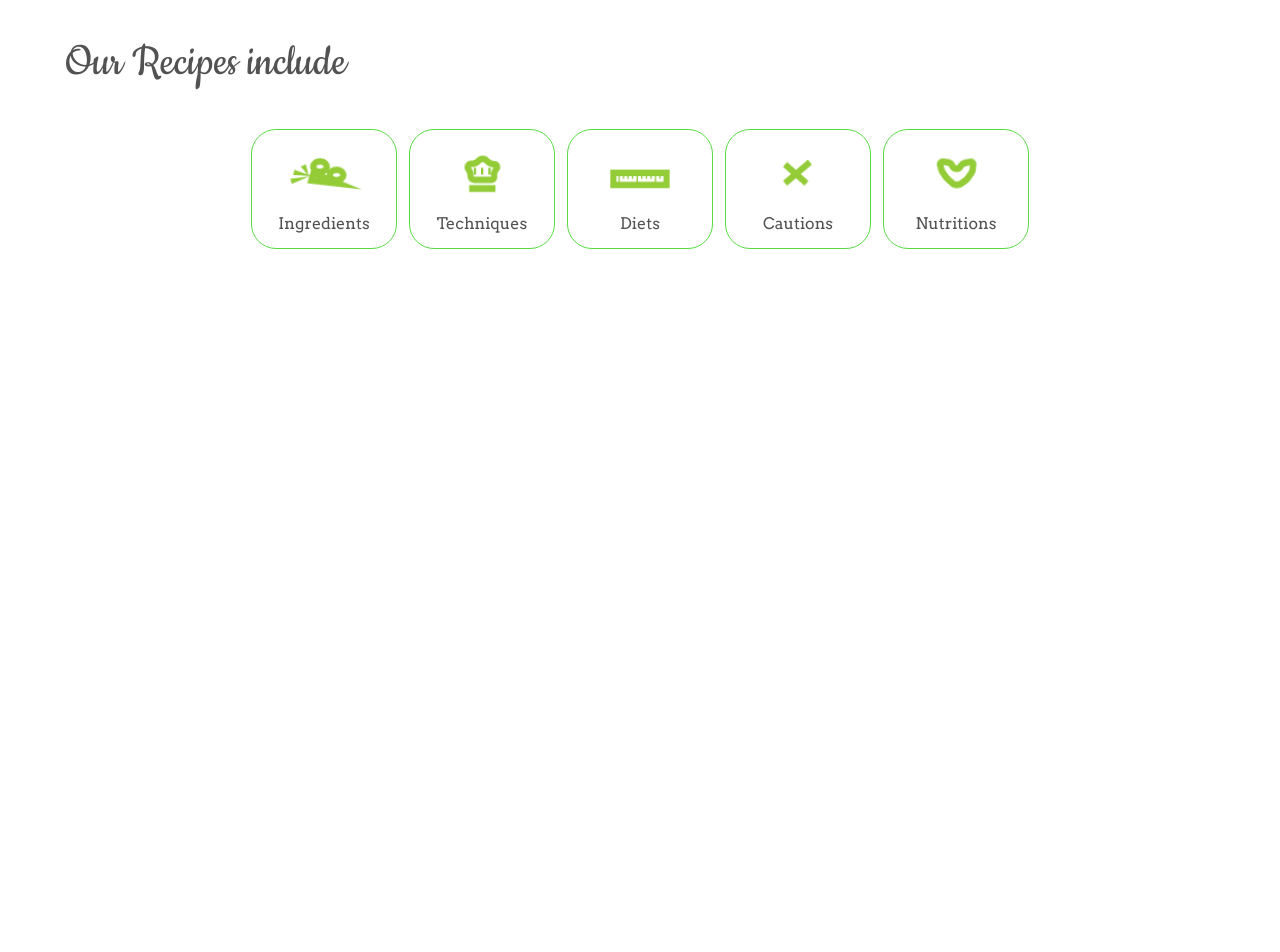
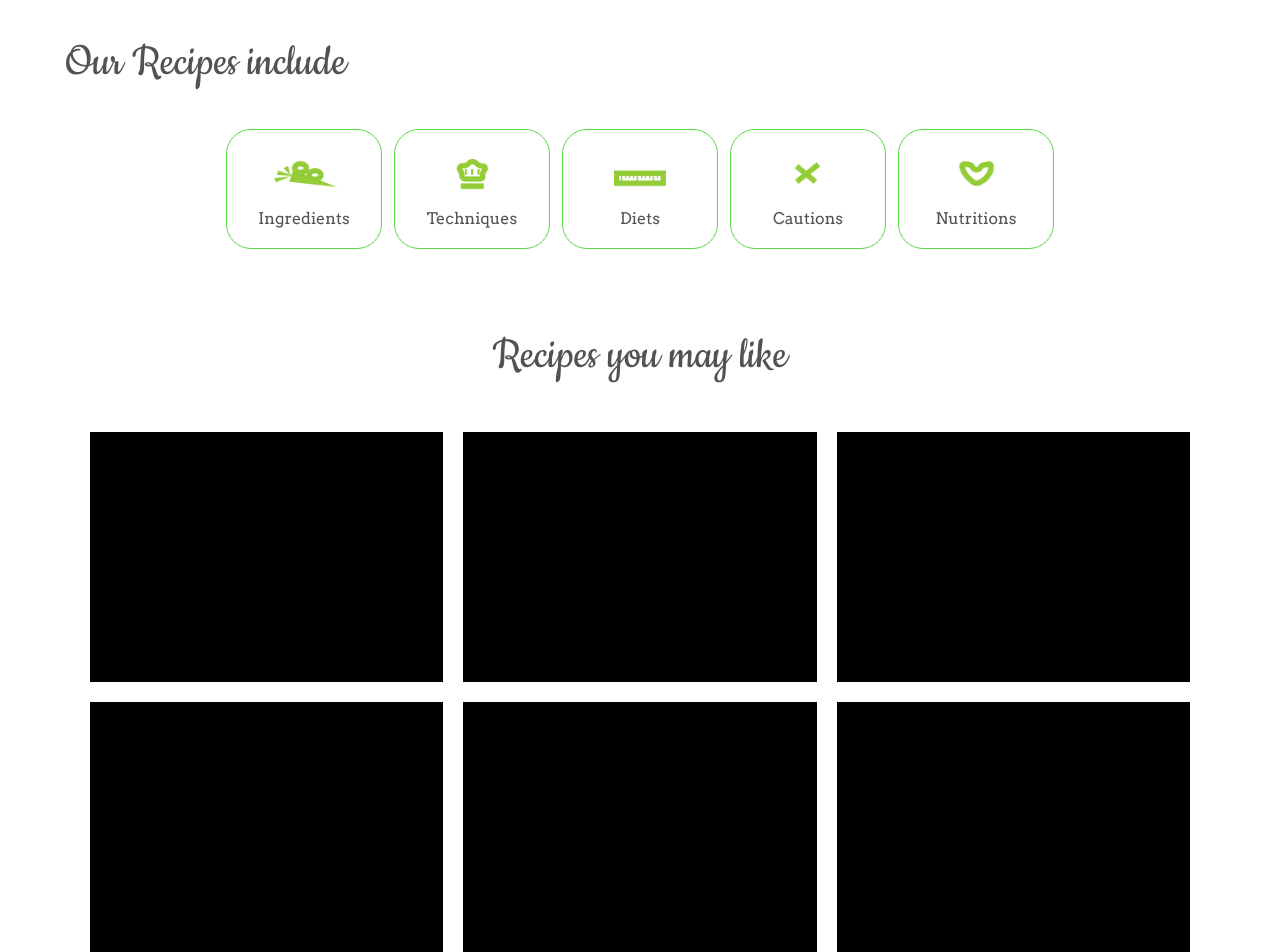
Before and after one commit to JPvenadas/Entaste-Recipes, a React (Create React App) app: page / in a window 1280 px wide. Shown: the part 674-1626 px from the top of the page. Before the commit the page ends 923 px from the top, so only its background shows below. Built offline with nearby package versions, Linux system fonts and the light colour scheme.

Commit message:
Added Grid for Recommendations

```diff
--- a/public/index.html
+++ b/public/index.html
@@ -20,7 +20,7 @@
   </head>
   <body>
     <noscript>You need to enable JavaScript to run this app.</noscript>
-    <div id="root"></div>
+    <div style="background: white" id="root"></div>
 
   </body>
 </html>
--- /dev/null
+++ b/src/Components/GridItems.jsx
@@ -0,0 +1,11 @@
+import { Items } from "../Styles/Recommendation"
+
+const GridItems = () => {
+  return (
+    <Items>
+
+    </Items>
+  )
+}
+
+export default GridItems
--- a/src/Components/Navbar.jsx
+++ b/src/Components/Navbar.jsx
@@ -16,7 +16,7 @@ const [navstatus, changenavstat] = useState(false)
               </span>
             </div>
             <div className="navlinks-container">
-                  <Navlinks translate={`${navstatus? 'translateX(200%)': 'translateX(0)'}`}>
+                  <Navlinks translate={`${navstatus? 'translateX(0)': 'translateX(200%)'}`}>
                       <li>
                           <a href="">Home</a>
                       </li>
--- /dev/null
+++ b/src/Components/Recommendation.jsx
@@ -0,0 +1,22 @@
+import { MainDiv, Container, Title, Grid } from "../Styles/Recommendation"
+import GridItems from "./GridItems"
+
+const Recommendation = () => {
+  return (
+    <MainDiv>
+      <Container>
+        <Title>Recipes you may like</Title>
+        <Grid>
+          <GridItems/>
+          <GridItems/>
+          <GridItems/>
+          <GridItems/>
+          <GridItems/>
+          <GridItems/>
+        </Grid>
+      </Container>
+    </MainDiv>
+  )
+}
+
+export default Recommendation
--- a/src/Pages/Home.jsx
+++ b/src/Pages/Home.jsx
@@ -1,11 +1,13 @@
 import React from 'react'
 import Header from '../Components/Header'
 import Features from '../Components/Features'
+import Recommendation from '../Components/Recommendation'
 const Home = () => {
   return (
     <div>
       <Header/>
       <Features/>
+      <Recommendation/>
     </div>
   )
 }
--- a/src/Styles/Features.js
+++ b/src/Styles/Features.js
@@ -41,7 +41,7 @@ export const FeatureSection = styled.div`
     }
 `
 export const FeatureBorder = styled.div`
-    width: 146px;
+    width: 156px;
     height: 120px;
     background: #FFFFFF;
     border-radius: 25px;
@@ -69,8 +69,8 @@ export const FeatureTitle = styled.h3`
     }
 `
 export const FeatureIcon = styled.img`
-    width: 80px;
-    height: 58px;
+    width: 70px;
+    height: 48px;
     @media (max-width: 700px) {
         width: 60px;
         height: 40px;
--- a/src/Styles/Header.js
+++ b/src/Styles/Header.js
@@ -52,13 +52,15 @@ export const SubContainer = styled.div`
     @media (max-width: 700px){
     justify-content: center;
     min-height: 250px;
+    width: 100%;
     }
 `
 export const Background = styled.div`
     width: 100%;
     height: 100%;
     animation: ${props=>props.animation} 40s infinite;
-
+    -moz-animation: ${props=>props.animation} 40s infinite;
+    -webkit-animation: ${props=>props.animation} 40s infinite;
     @media (max-width: 700px) {
         width: 400px;
         max-width: 100%;
@@ -85,7 +87,7 @@ export const Tagline = styled.h2`
     font-size: 45px;
     word-spacing: 1.09rem;
     color: #4A4A4A;
-    font-weight: lighter;
+    font-weight: bolder;
     margin-bottom: 20px;
 
     @media (max-width: 1200px){
@@ -99,15 +101,16 @@ export const TagDescription = styled.h3`
     font-size: 17px;
     color: #014200;
     word-spacing: .4rem;
-    width: 480px;
+    width: 400px;
+    font-family: Helvetica;
 
     @media (max-width: 1200px){
     font-size: 15px;
-    width: 400px;
+    width: 350px;
     }
     @media (max-width: 700px){
     width: 100%;
-    max-width: 370px;
+    max-width: 300px;
     }
 `
 export const SearchContainer = styled.div`
--- a/src/Styles/Navbar.js
+++ b/src/Styles/Navbar.js
@@ -9,7 +9,7 @@ export const Navlinks = styled.ul`
    transition: .5s ease;
    background-color: white;
 
-   @media (max-width: 500px){
+   @media (max-width: 700px){
     position: absolute;
     top: 65px;
     flex-direction: column;
--- /dev/null
+++ b/src/Styles/Recommendation.js
@@ -0,0 +1,35 @@
+import styled from "styled-components";
+
+export const MainDiv = styled.div`
+    width: 100%;
+    display: flex;
+    justify-content: center;
+    align-items: center;
+    margin-top: 80px;
+`
+export const Container = styled.div`
+    width: 1100px;
+    display: flex;
+    justify-content: center;
+    align-items: center;
+    flex-direction: column;
+    gap: 50px;
+`
+export const Title = styled.div`
+    width: 100%;
+    font-family: 'Cookie';
+    font-size: 3rem;
+    text-align: center;
+`
+export const Grid = styled.div`
+    display: grid;
+    grid: repeat(2, 1fr)/ repeat(3, 1fr);
+    gap: 20px;
+    width: 100%;
+`
+export const Items = styled.div`
+    width: 100%;
+    height: 250px;
+    background: black;
+
+`
--- a/src/index.css
+++ b/src/index.css
@@ -63,7 +63,7 @@ nav{
 @media (max-width: 1100px){
 
 }
-@media (max-width: 500px){
+@media (max-width: 700px){
   .ham-menu{
     display: inline;
   }
```
